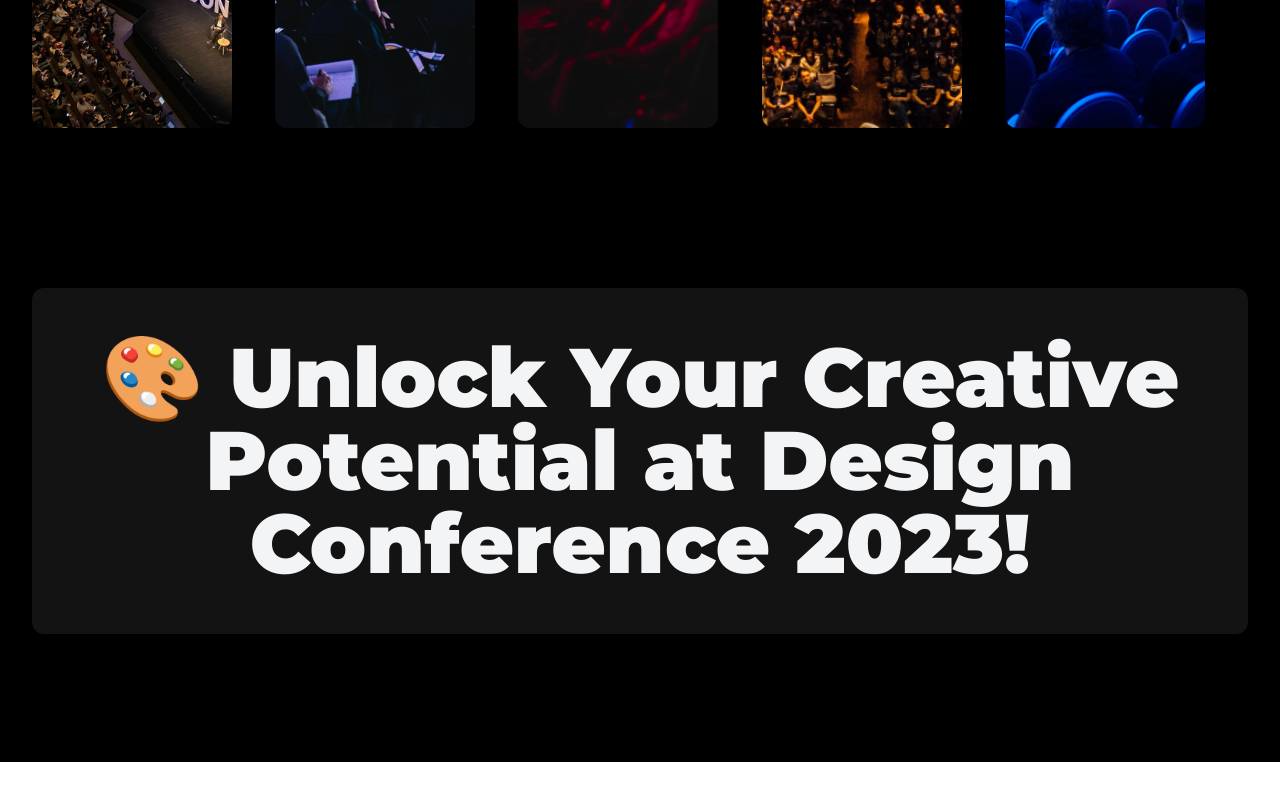
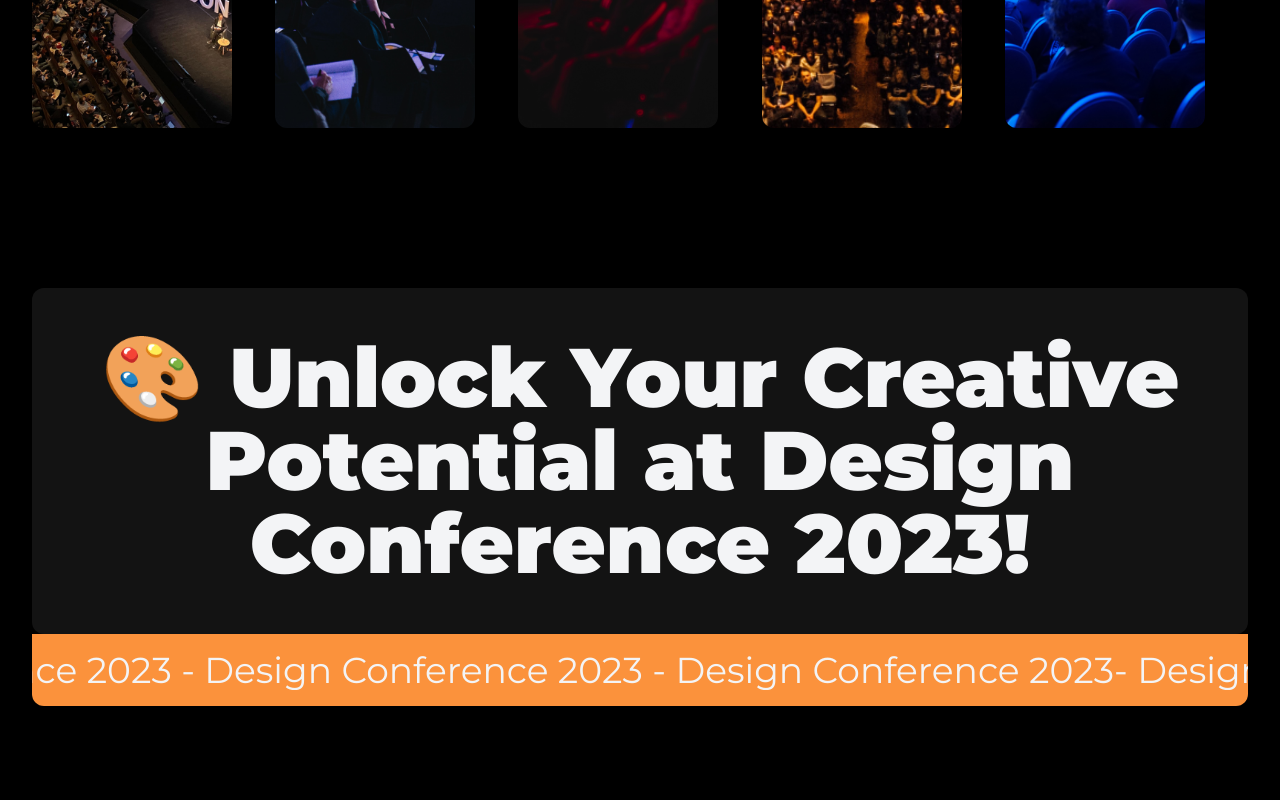
Before and after one commit to Podiihq/elixir-kenya, a React (Vite) app: page / in a window 1280 px wide. Shown: the part 3791-4591 px from the top of the page. Before the commit the page ends 4553 px from the top, so only its background shows below. Built offline with nearby package versions, Linux system fonts and the light colour scheme.

Commit message:
Added marquees

```diff
--- a/package.json
+++ b/package.json
@@ -12,7 +12,8 @@
   "dependencies": {
     "framer-motion": "^10.16.4",
     "react": "^18.2.0",
-    "react-dom": "^18.2.0"
+    "react-dom": "^18.2.0",
+    "react-fast-marquee": "^1.6.1"
   },
   "devDependencies": {
     "@types/react": "^18.2.15",
--- a/src/pages/Landing.tsx
+++ b/src/pages/Landing.tsx
@@ -5,6 +5,7 @@ import Hero3 from "../assets/images/sub-hero-2.png";
 import Hero4 from "../assets/images/sub-hero-4.png";
 import Hero1 from "../assets/images/sub-hero-3.png";
 import { motion, useScroll, useSpring } from "framer-motion";
+import Marquee from "react-fast-marquee";
 
 import "../App.css";
 import Cards from "../components/Cards";
@@ -176,7 +177,14 @@ function Landing() {
             <div className="text-5xl lg:text-[5.2rem] leading-none font-black text-center">
               🎨 Unlock Your Creative Potential at Design Conference 2023!
             </div>
-            <div></div>
+          </div>
+          <div className="text-center bg-orange-400 py-4 rounded-b-xl">
+            <Marquee className="overflow-hidden">
+              <p className="text-4xl">
+                - Design Conference 2023 - Design Conference 2023 - Design
+                Conference 2023
+              </p>
+            </Marquee>
           </div>
         </section>
       </div>
```
Also changed, not shown: 1 other file (tests, documents, lock files or other folders).
